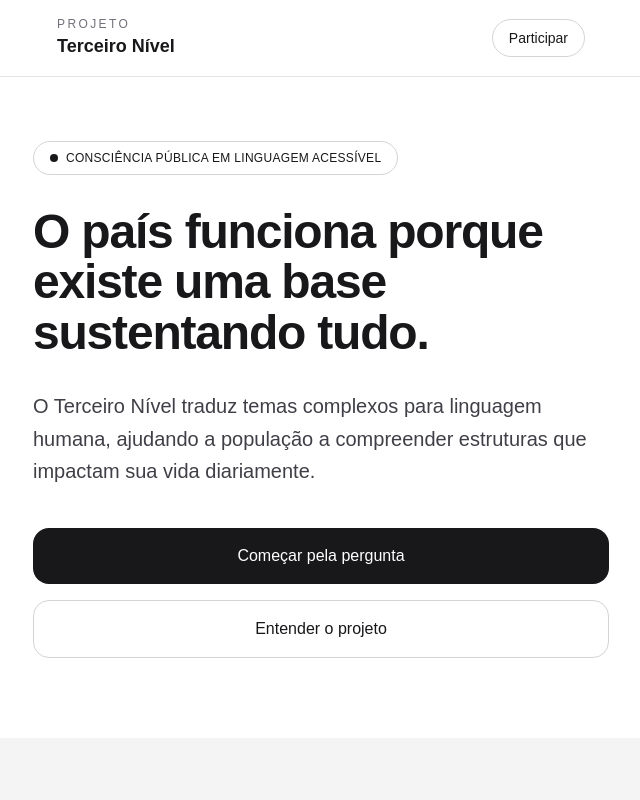
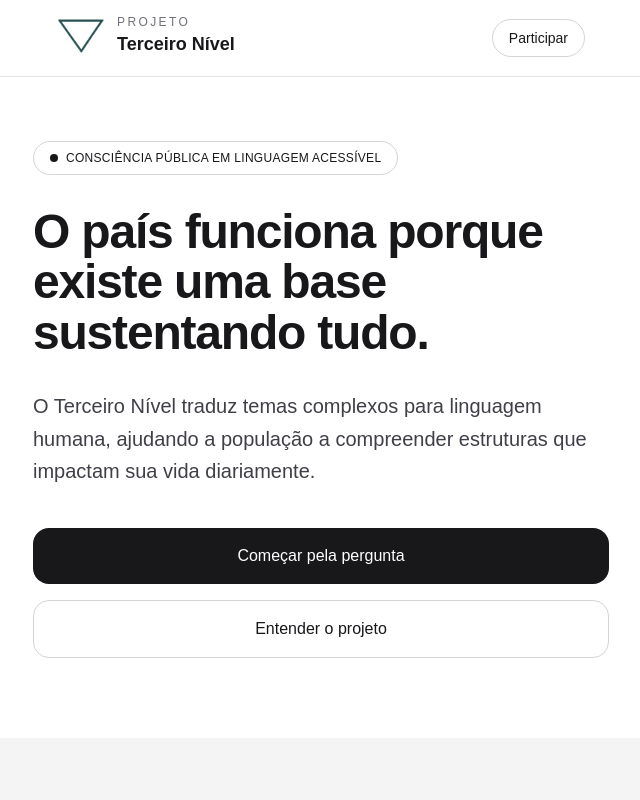
Before and after one commit to douglaslsoares-sketch/terceiro-nivel-app, a Next.js app: page / in a window 1280 px wide. Shown: the top 800 px of the page, without its empty margins (319-959 px from the left). Built offline with nearby package versions, Linux system fonts and the light colour scheme.

Commit message:
Adiciona logo no header

```diff
--- a/app/page.tsx
+++ b/app/page.tsx
@@ -4,6 +4,14 @@ export default function Home() {
  {/* HEADER */}
 <header className="sticky top-0 z-50 bg-white/90 backdrop-blur border-b border-zinc-200">
   <div className="max-w-xl mx-auto px-6 py-4 flex items-center justify-between">
+
+    <div className="flex items-center gap-3 -mt-1">
+      <img
+        src="/logo-nova.png"
+        alt="Logo Terceiro Nível"
+        className="w-12 h-12"
+      />
+
       <div>
         <div className="text-xs uppercase tracking-[0.2em] text-zinc-500">
           Projeto
@@ -13,10 +21,12 @@ export default function Home() {
           Terceiro Nível
         </div>
       </div>
+    </div>
 
     <button className="text-sm border border-zinc-300 rounded-full px-4 py-2">
       Participar
     </button>
+
   </div>
 </header>
 
```
Also changed, not shown: public/logo-nova.png (added). Lines whose indentation alone changed are shown as unchanged.
